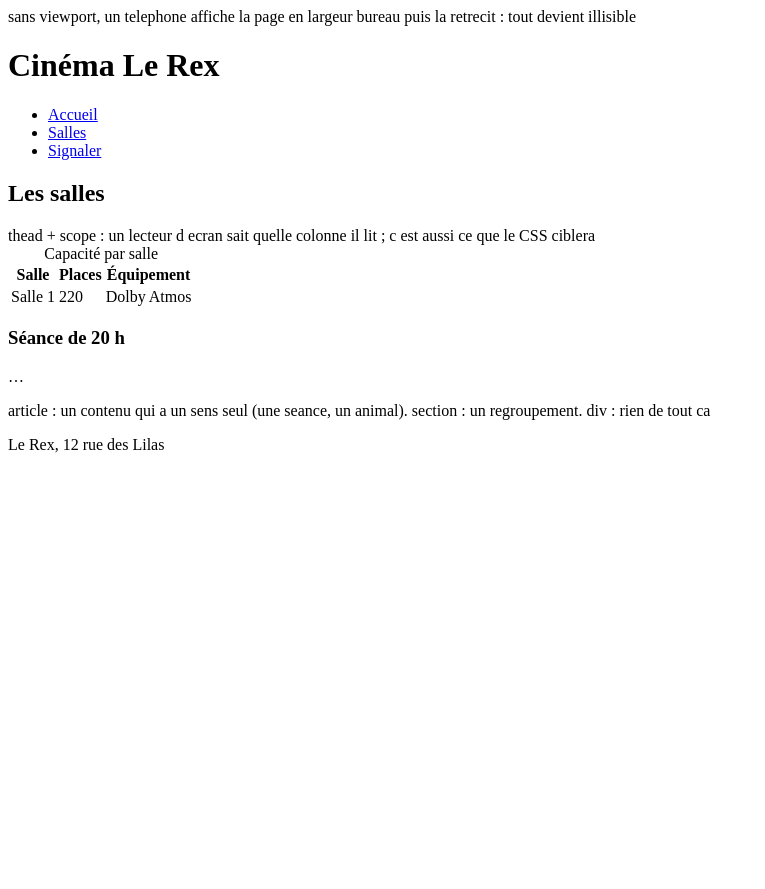
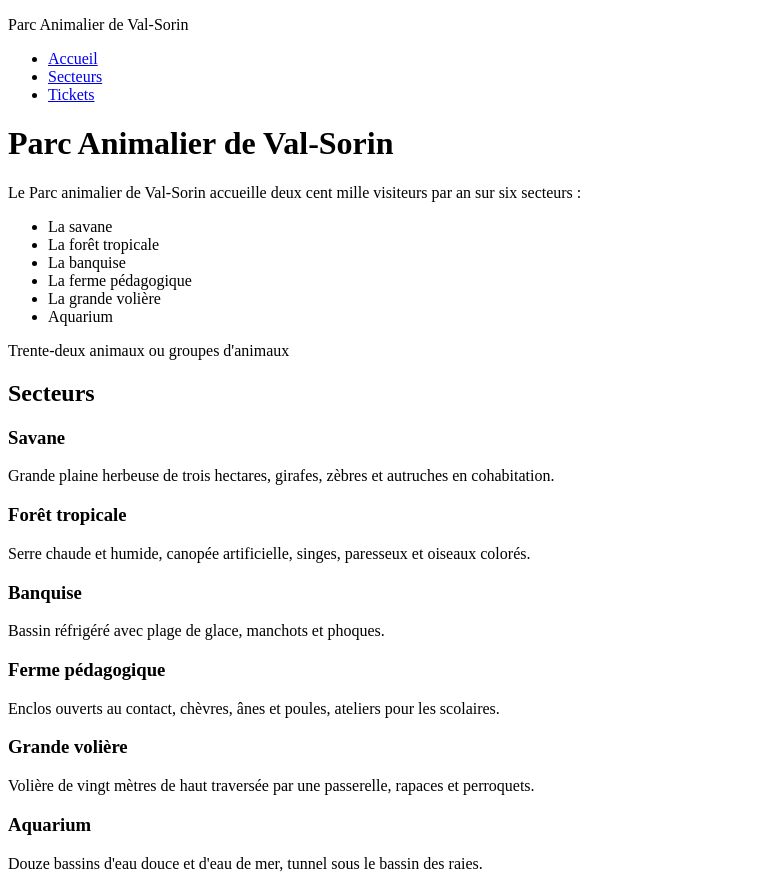
Before and after one commit to Shokoloa/sio-zootickoon, a plain HTML site: page index.html in a window 1280 px wide. Shown: the whole page, without its empty margins (0-765 px from the left). Before the commit the page ends 800 px from the top, so only its background shows below. Drawn offline with Linux system fonts and the light colour scheme.

Commit message:
Review html

```diff
--- a/index.html
+++ b/index.html
@@ -1,59 +1,60 @@
-<!-- EXEMPLE DE SYNTAXE sur un autre domaine (cinema de quartier) -- a
-transposer, pas a copier -->
 <!DOCTYPE html>
 <html lang="fr">
 
 <head>
     <meta charset="utf-8">
     <meta name="viewport" content="width=device-width, initial-scale=1">
-    sans viewport, un telephone affiche la page en largeur bureau puis la retrecit : tout
-    devient illisible
-    <title>Le Rex - programme de la semaine</title>
+    <title>Parc Animalier de Val-Sorin</title>
 </head>
 
 <body>
     <header>
-        <h1>Cinéma Le Rex</h1>
+        <p>Parc Animalier de Val-Sorin</p>
         <nav aria-label="Menu principal">
             <ul>
                 <li><a href="index.html">Accueil</a></li>
-                <li><a href="salles.html">Salles</a></li>
-                <li><a href="signaler.html">Signaler</a></li>
+                <li><a href="secteurs.html">Secteurs</a></li>
+                <li><a href="ticket.html">Tickets</a></li>
             </ul>
         </nav>
     </header>
     <main>
-        <h2>Les salles</h2>
-        <table>
-            <caption>Capacité par salle</caption>
-            <thead>
-                <tr>
-                    <th scope="col">Salle</th>
-                    <th scope="col">Places</th>
-                    <th scope="col">Équipement</th>
-                </tr>
-            </thead>
-            thead + scope : un lecteur d ecran sait quelle colonne il lit ; c est aussi ce que le CSS
-            ciblera
-            <tbody>
-                <tr>
-                    <td>Salle 1</td>
-                    <td>220</td>
-                    <td>Dolby
-                        Atmos</td>
-                </tr>
-            </tbody>
-        </table>
-        <article>
-            <h3>Séance de 20 h</h3>
-            <p>…</p>
-        </article>
-        article : un contenu qui a un sens seul (une seance, un animal). section : un regroupement.
-        div : rien de tout ca
+        <h1>Parc Animalier de Val-Sorin</h1>
+        <p>Le Parc animalier de Val-Sorin accueille deux cent mille visiteurs par an sur six secteurs :</p>
+        <ul>
+            <li>La savane</li>
+            <li>La forêt tropicale</li>
+            <li>La banquise</li>
+            <li>La ferme pédagogique</li>
+            <li>La grande volière</li>
+            <li>Aquarium</li>
+        </ul>
+        <p>Trente-deux animaux ou groupes d'animaux</p>
+        <h2>Secteurs</h2>
+        <div id="secteurs"></div>
     </main>
-    <footer>
-        <p>Le Rex, 12 rue des Lilas</p>
-    </footer>
 </body>
+<script>
+    fetch("./data/csv/secteurs.csv")
+        .then(response => response.text())
+        .then(csv => {
+            const lignes = csv.trim().split('\n');
+            const secteurContainer = document.getElementById('secteurs');
+
+            lignes.forEach((line, index) => {
+                if (index === 0) return;
+                const lineData = line.split(';');
+                console.log(lineData)
+                const newEl = document.createElement('div');
+                newEl.onclick = () => window.location.href = `/secteur.html#${lineData[0]}`;
+                newEl.style.cursor = 'pointer';
+                newEl.innerHTML = `
+                    <h3>${lineData[1]}</h3>
+                    <p>${lineData[2]}</p>
+                `;
+                secteurContainer.appendChild(newEl);
+            });
+        });
+</script>
 
 </html>
```
Also changed, not shown: secteur.html (added, +50 -0 lines), secteurs.html (added, +50 -0 lines).
